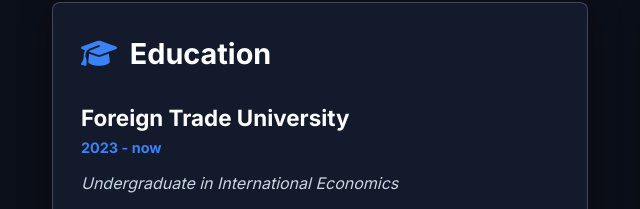
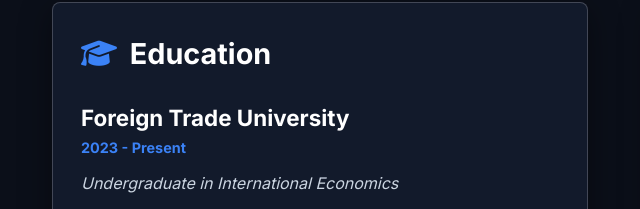
Before and after one commit to camellia-ng/camellia-ng.github.io, a plain HTML site: page index.html in a window 1280 px wide. Shown: the part 1152-1361 px from the top of the page, 20-660 px from the left. Drawn offline with nearby package versions, Linux system fonts and the light colour scheme.

Commit message:
Update FTU education dates to 2023 - Present

```diff
--- a/index.html
+++ b/index.html
@@ -152,7 +152,7 @@
                             <!-- Foreign Trade University -->
                             <div>
                                 <h4 style="font-family: var(--font-heading); font-size: 1.4rem; font-weight: 700; color: var(--text-primary); line-height: 1.2;" data-i18n="eduFtuName">Foreign Trade University</h4>
-                                <div style="font-size: 0.9rem; color: var(--accent-primary); font-weight: 700; margin-top: 0.3rem;" data-i18n="eduFtuYears">2023 - now</div>
+                                <div style="font-size: 0.9rem; color: var(--accent-primary); font-weight: 700; margin-top: 0.3rem;" data-i18n="eduFtuYears">2023 - Present</div>
                             </div>
                             <p style="font-style: italic; color: var(--text-muted); font-size: 1rem; margin-top: -0.3rem;" data-i18n="eduFtuMajor">Undergraduate in International Economics</p>
                             <div class="timeline-highlights" style="margin-bottom: 0.5rem;">
--- a/script.js
+++ b/script.js
@@ -156,7 +156,7 @@
         eduTitle: "Education & Certifications",
         eduHeader: "Education",
         eduFtuName: "Foreign Trade University",
-        eduFtuYears: "2023 - now",
+        eduFtuYears: "2023 - Present",
         eduFtuMajor: "Undergraduate in International Economics",
         eduFtuGpa: "GPA: <strong>3.63 / 4.00</strong>",
         eduFtuDesc: "The energetic environment at Foreign Trade University has sharpened my logical reasoning, business problem-solving skills, and ability to present and collaborate in teams.",
```
